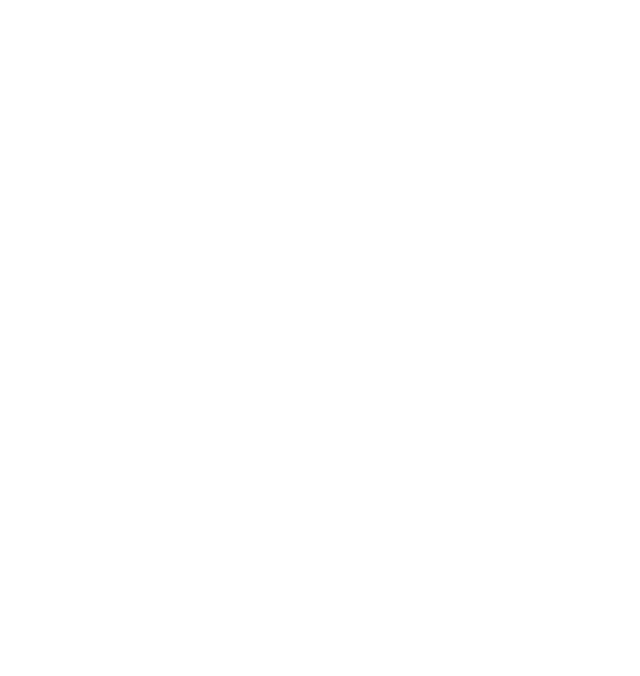
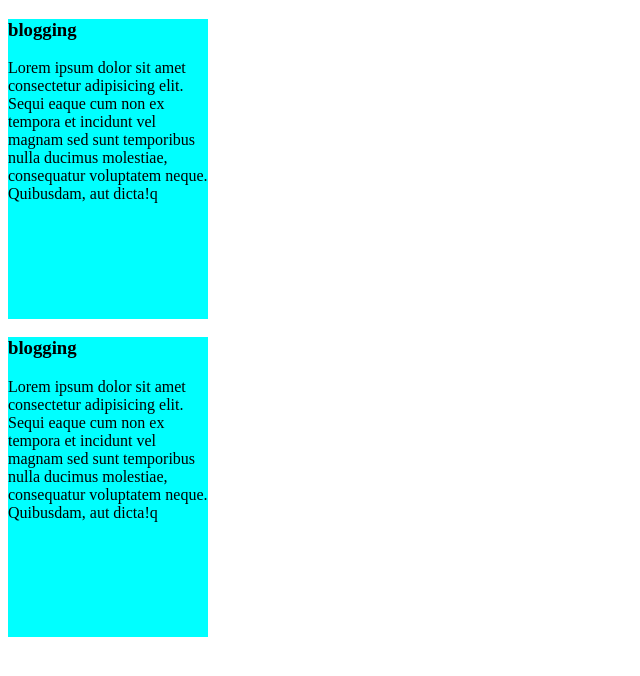
Before and after one commit to al-amin21c/scnd-trial-repo, a plain HTML site: page index.html in a window 1280 px wide. Shown: the whole page, without its empty margins (0-640 px from the left). Drawn offline with Linux system fonts and the light colour scheme.

Commit message:
second edition

```diff
--- a/index.html
+++ b/index.html
@@ -5,8 +5,16 @@
     <meta name="viewport" content="width=device-width, initial-scale=1.0">
     <title>scnd trial repo
     </title>
+    <link rel="stylesheet" href="styles/style.css">
 </head>
 <body>
-
+    <div>
+        <h3>blogging</h3>
+        <p>Lorem ipsum dolor sit amet consectetur adipisicing elit. Sequi eaque cum non ex tempora et incidunt vel magnam sed sunt temporibus nulla ducimus molestiae, consequatur voluptatem neque. Quibusdam, aut dicta!q</p>
+    </div>
+    <div>
+        <h3>blogging</h3>
+        <p>Lorem ipsum dolor sit amet consectetur adipisicing elit. Sequi eaque cum non ex tempora et incidunt vel magnam sed sunt temporibus nulla ducimus molestiae, consequatur voluptatem neque. Quibusdam, aut dicta!q</p>
+    </div>
 </body>
 </html>
--- /dev/null
+++ b/styles/style.css
@@ -0,0 +1,5 @@
+div {
+    background-color: aqua;
+    height: 300px;
+    width: 200px;
+}
```
